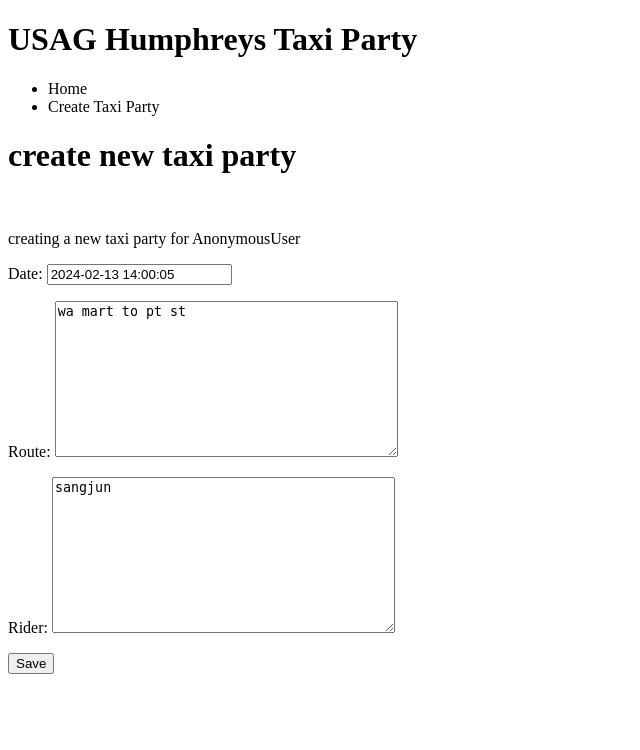
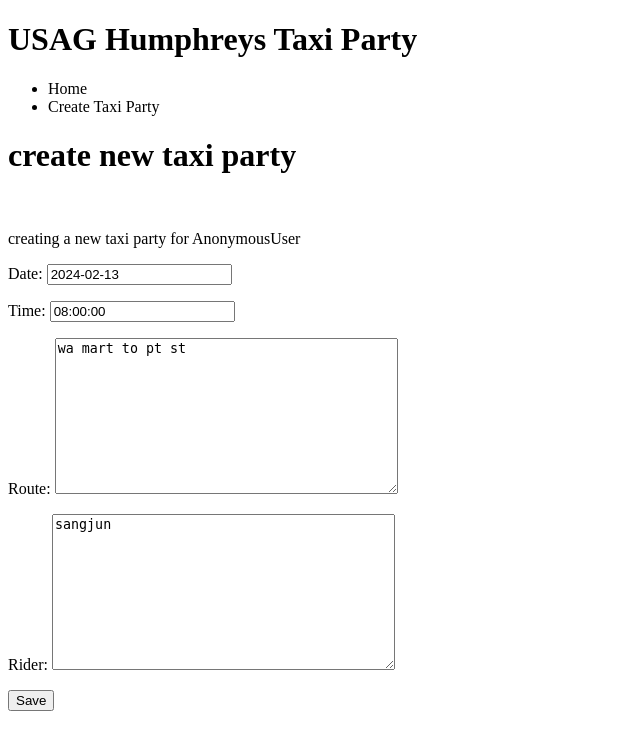
Before and after one commit to USAGH-SSG/TaxiParty, a Django app: page /createtaxiparty/ in a window 1280 px wide. Shown: the top 750 px of the page, without its empty margins (0-640 px from the left). Run offline with Django 5.2, Linux system fonts and the light colour scheme.

Commit message:
Add time field in createtaxiparty form

```diff
--- a/taxiparty/forms.py
+++ b/taxiparty/forms.py
@@ -7,6 +7,7 @@
         model = TaxiParty
         fields = [
             'date',
+            'time',
             'route',
             'rider',
         ]
--- a/taxiparty/models.py
+++ b/taxiparty/models.py
@@ -1,10 +1,12 @@
 from django.db import models
-from datetime import datetime
 from django.utils import timezone
+
+import datetime
 
 # Create your models here.
 class TaxiParty(models.Model):
-    date = models.DateTimeField(blank=False, default=timezone.now())
+    date = models.DateField(blank=False, default=datetime.date.today)
+    time = models.TimeField(blank=False, default=datetime.time(8, 00))
     route = models.TextField(blank=False, default="wa mart to pt st")
     rider = models.TextField(blank=False, default="sangjun")
 
--- a/taxiparty/templates/viewtaxiparty.html
+++ b/taxiparty/templates/viewtaxiparty.html
@@ -1,5 +1,5 @@
 <ul>
     {% for party in partyList %}
-    <li>{{party.date}}<br/> {{party.route}}<br/> {{party.rider}}</li>
+    <li>{{party.time}}, {{party.date}} <br/> {{party.route}}<br/> {{party.rider}}</li>
     {% endfor %}
 </ul>
--- a/taxiparty/views.py
+++ b/taxiparty/views.py
@@ -18,6 +18,7 @@
 
 def home_view(request):
     partyList = TaxiParty.objects.all()
+    print(partyList)
 
     context = {
         "partyList": partyList
```
Also changed, not shown: db.sqlite3, taxiparty/migrations/0009_taxiparty_time_alter_taxiparty_date.py (added), taxiparty/migrations/0010_alter_taxiparty_date.py (added), taxiparty/migrations/0011_alter_taxiparty_date.py (added).
